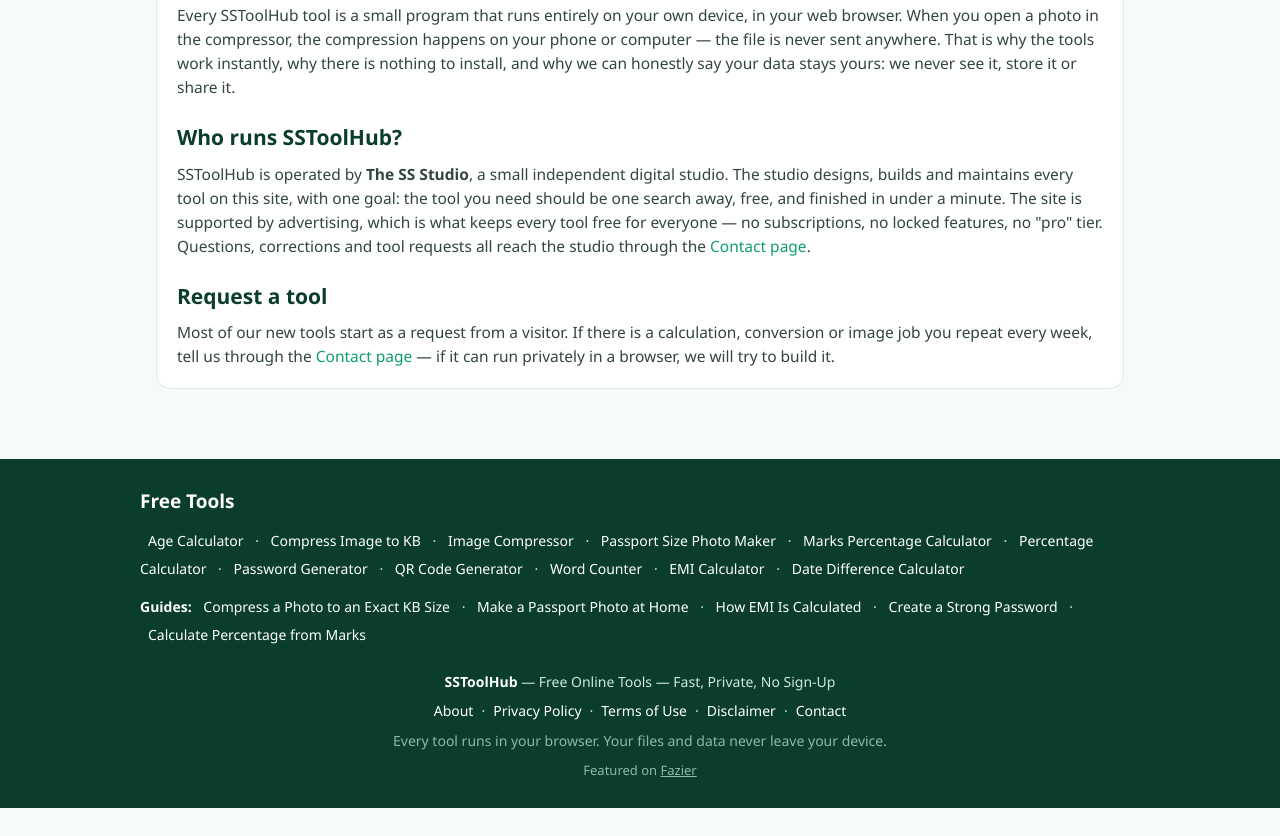
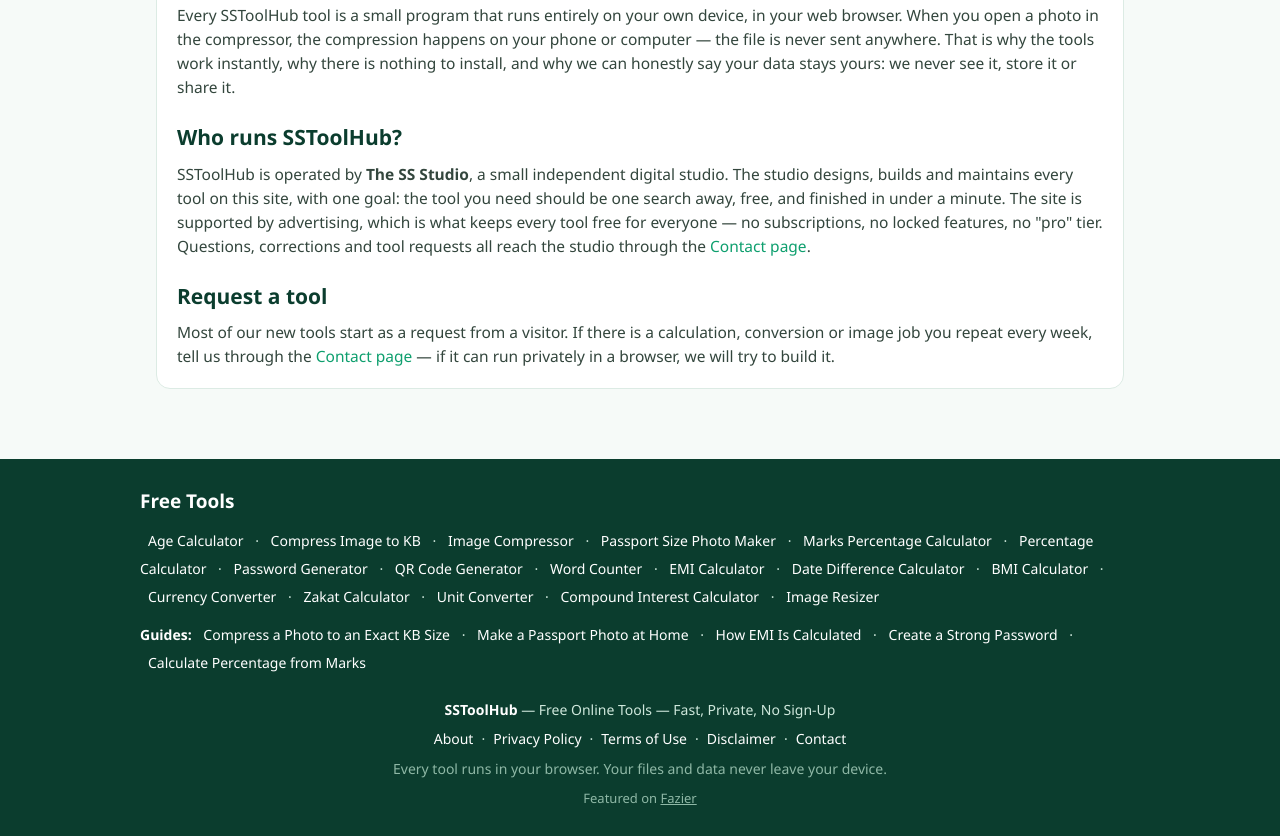
Before and after one commit to toolkaro/toolkaro.github.io, a plain HTML site: page about.html in a window 1280 px wide. Shown: the part 549-1385 px from the top of the page. Before the commit the page ends 1357 px from the top, so only its background shows below. Drawn offline with Linux system fonts and the light colour scheme.

Commit message:
Update footers with new tools batch 3

```diff
--- a/about.html
+++ b/about.html
@@ -99,7 +99,7 @@
 <footer class="site">
 <div style="max-width:1000px;margin:0 auto 22px;text-align:left">
 <h2 style="color:#fff;font-size:19px;margin-bottom:10px">Free Tools</h2>
-<p style="line-height:2"><a href="/age-calculator.html">Age Calculator</a> · <a href="/compress-image-to-kb.html">Compress Image to KB</a> · <a href="/image-compressor.html">Image Compressor</a> · <a href="/passport-size-photo-maker.html">Passport Size Photo Maker</a> · <a href="/marks-percentage-calculator.html">Marks Percentage Calculator</a> · <a href="/percentage-calculator.html">Percentage Calculator</a> · <a href="/password-generator.html">Password Generator</a> · <a href="/qr-code-generator.html">QR Code Generator</a> · <a href="/word-counter.html">Word Counter</a> · <a href="/emi-calculator.html">EMI Calculator</a> · <a href="/date-difference-calculator.html">Date Difference Calculator</a></p>
+<p style="line-height:2"><a href="/age-calculator.html">Age Calculator</a> · <a href="/compress-image-to-kb.html">Compress Image to KB</a> · <a href="/image-compressor.html">Image Compressor</a> · <a href="/passport-size-photo-maker.html">Passport Size Photo Maker</a> · <a href="/marks-percentage-calculator.html">Marks Percentage Calculator</a> · <a href="/percentage-calculator.html">Percentage Calculator</a> · <a href="/password-generator.html">Password Generator</a> · <a href="/qr-code-generator.html">QR Code Generator</a> · <a href="/word-counter.html">Word Counter</a> · <a href="/emi-calculator.html">EMI Calculator</a> · <a href="/date-difference-calculator.html">Date Difference Calculator</a> · <a href="/bmi-calculator.html">BMI Calculator</a> · <a href="/currency-converter.html">Currency Converter</a> · <a href="/zakat-calculator.html">Zakat Calculator</a> · <a href="/unit-converter.html">Unit Converter</a> · <a href="/compound-interest-calculator.html">Compound Interest Calculator</a> · <a href="/image-resizer.html">Image Resizer</a></p>
 <p style="margin-top:10px;line-height:2"><b style="color:#fff">Guides:</b> <a href="/how-to-compress-photo-to-exact-kb.html">Compress a Photo to an Exact KB Size</a> · <a href="/how-to-make-passport-photo-at-home.html">Make a Passport Photo at Home</a> · <a href="/how-emi-is-calculated.html">How EMI Is Calculated</a> · <a href="/how-to-create-a-strong-password.html">Create a Strong Password</a> · <a href="/how-to-calculate-percentage-from-marks.html">Calculate Percentage from Marks</a></p>
 </div>
 <p><b style="color:#fff">SSToolHub</b> — Free Online Tools — Fast, Private, No Sign-Up</p>
```
Also changed, not shown: date-difference-calculator.html (+1 -1 lines), emi-calculator.html (+1 -1 lines), word-counter.html (+1 -1 lines).
